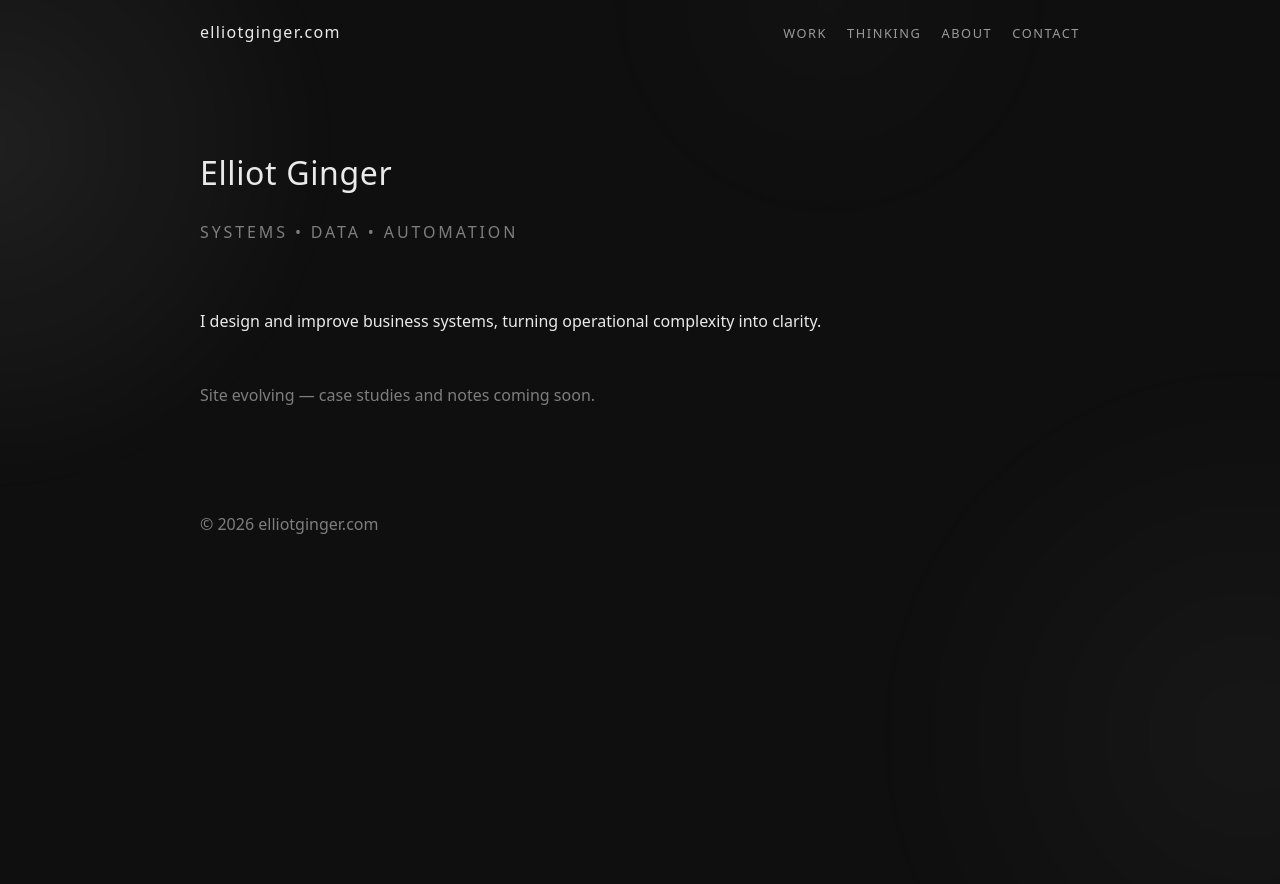
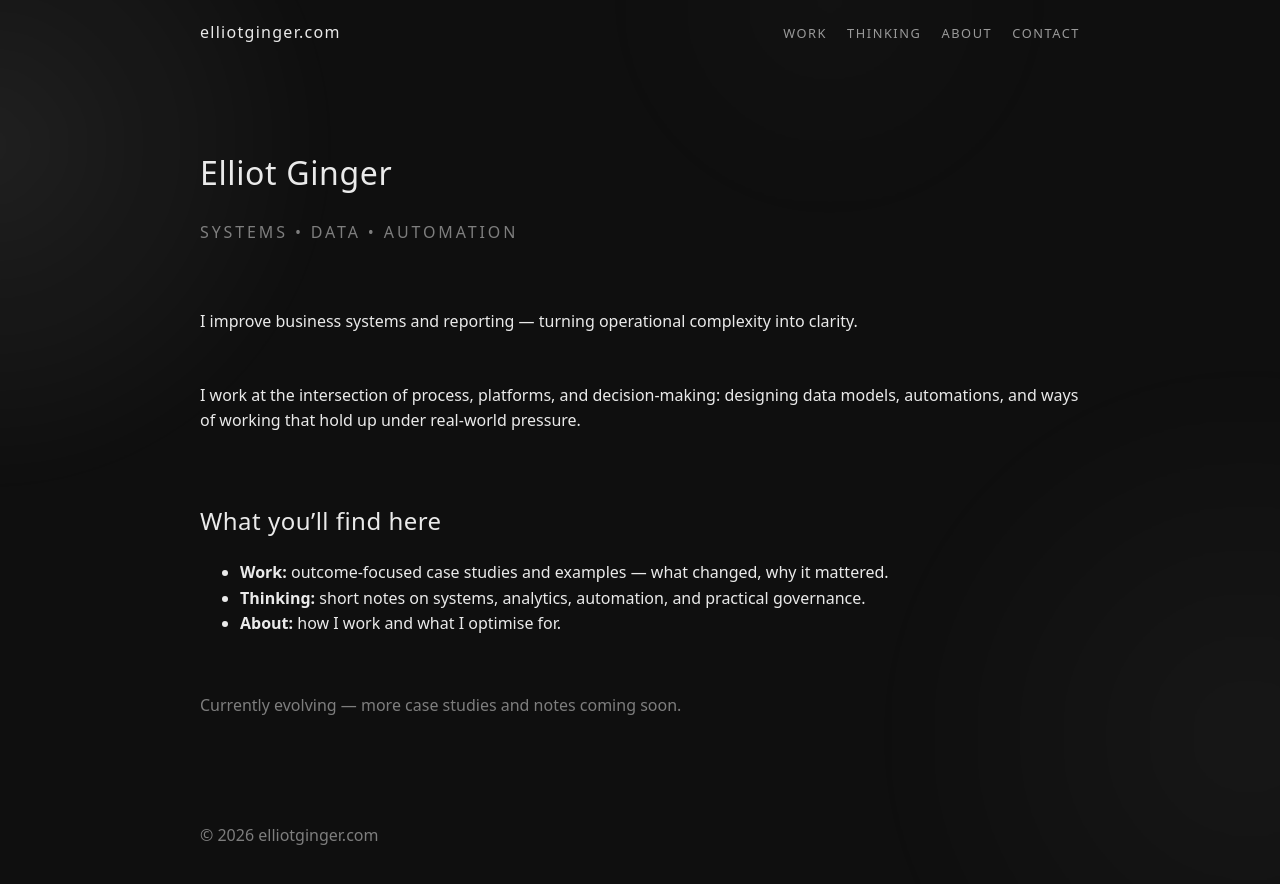
Before and after one commit to ElliotGinge/elliotginger.com, a Jekyll site: the page built from index.md, in a window 1280 px wide. Shown: the top 884 px of the page. Built offline with Jekyll 4.4.1, drawn with Linux system fonts in a browser that asks for light colours; our own code applies the rules of GitHub Pages for plain Markdown files.

Commit message:
Update index.md

```diff
--- a/index.md
+++ b/index.md
@@ -6,12 +6,26 @@ permalink: /
 
 # Elliot Ginger
 
-<span class="muted" style="letter-spacing:.18em;text-transform:uppercase;">Systems • Data • Automation</span>
+<span class="muted" style="letter-spacing:.18em;text-transform:uppercase;">
+Systems • Data • Automation
+</span>
 
 <div style="height:2rem"></div>
 
-I design and improve business systems, turning operational complexity into clarity.
+I improve business systems and reporting — turning operational complexity into clarity.
 
 <div style="height:1rem"></div>
 
-<span class="muted">Site evolving — case studies and notes coming soon.</span>
+I work at the intersection of process, platforms, and decision-making: designing data models, automations, and ways of working that hold up under real-world pressure.
+
+<div style="height:2rem"></div>
+
+## What you’ll find here
+
+- **Work:** outcome-focused case studies and examples — what changed, why it mattered.
+- **Thinking:** short notes on systems, analytics, automation, and practical governance.
+- **About:** how I work and what I optimise for.
+
+<div style="height:1.5rem"></div>
+
+<span class="muted">Currently evolving — more case studies and notes coming soon.</span>
```
